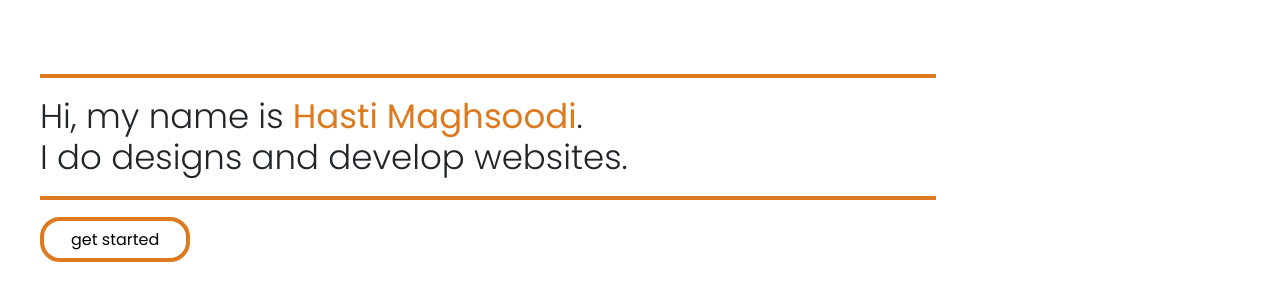
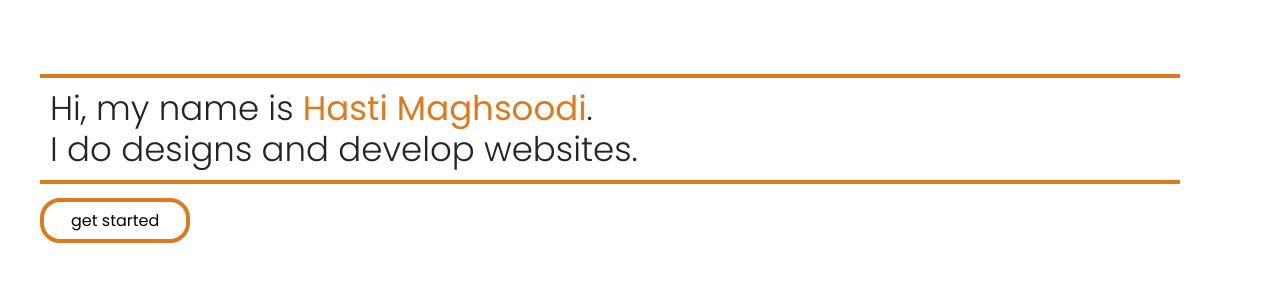
Before and after one commit to cmorgan-hm/Hasti-s-portfolio, a plain HTML site: page index.html in a window 1280 px wide. Shown: the part 226-526 px from the top of the page. Drawn offline with nearby package versions, Linux system fonts and the light colour scheme.

Commit message:
fixed the borders css

```diff
--- a/index.html
+++ b/index.html
@@ -25,15 +25,14 @@
     <title>Document</title>
   </head>
   <body>
-
     <div class="hero">
       <div class="main">
-      <hr class="top-hr" />
+
         <h1>
           Hi, my name is <span class="highlight"> Hasti Maghsoodi</span>. <br />
           I do designs and develop websites.
         </h1>
-      <hr class="bottom-hr" />
+
         <div>
           <a class="btn-start" href="#">get started</a>
         </div>
--- a/styles/style.css
+++ b/styles/style.css
@@ -14,29 +14,19 @@
   color: var(--highlight-color);
 }
 
-.top-hr {
-  border: var(--highlight-color) 2px solid;
-  opacity: 1;
-  margin-left: 40px;
-  width: 70%;
-}
 
-.bottom-hr {
-  border: var(--highlight-color) 2px solid;
-  opacity: 1;
-  width: 70%;
+h1 {
+  padding: 10px;
+  margin-top: 18px;
+  margin: 100px;
+  margin-bottom: 25px;
   margin-left: 40px;
 
-  margin-bottom: 28px;
-}
-
-h1 {
-  padding-right: 0px;
-  margin-top: 18px;
-  margin-bottom: 18px;
-  margin-left: 40px;
   font-size: 34px;
   font-weight: 300;
+  border-bottom: var(--highlight-color) 4px solid;
+  border-top: var(--highlight-color) 4px solid;
+
 }
 
 .highlight {
```
Lines whose indentation alone changed are shown as unchanged.
